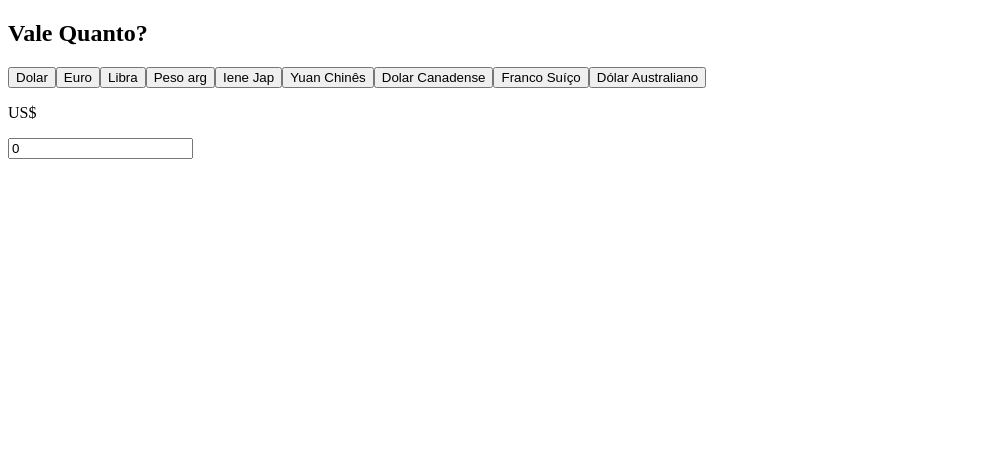
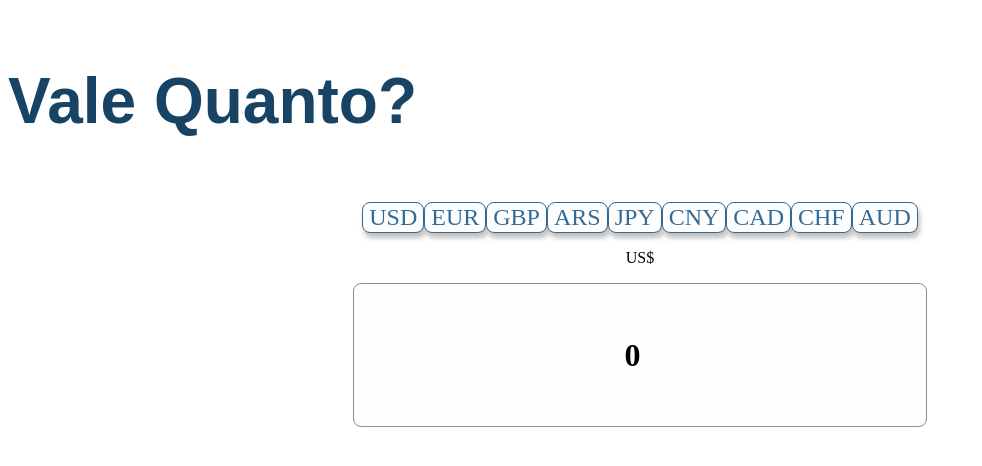
Before and after one commit to Cr00zz/projetowebmobile-mackcoinverte, a Next.js app: page /quantovale in a window 1280 px wide. Shown: the top 466 px of the page, without its empty margins (0-982 px from the left). Built offline with nearby package versions, Linux system fonts and the light colour scheme; no server answers.

Commit message:
correções no CSS da page quantovale

```diff
--- a/src/pages/quantovale/index.jsx
+++ b/src/pages/quantovale/index.jsx
@@ -1,5 +1,6 @@
 import React, { useEffect, useState } from "react";
 import "./style.css"
+import bigMac from "../../imgs/bigmac.png"
 
 export default function ValeQuanto() {
   const [coinSimbol, setCoinSimbol] = useState("US$");
@@ -28,28 +29,23 @@ export default function ValeQuanto() {
 
   return (
     <section>
-      <h1>Vale Quanto?</h1>
-      <button onClick={() => newCoin(coins?.USDBRL?.bid, "US$")}>Dolar</button>
-      <button onClick={() => newCoin(coins?.EURBRL?.bid, "€")}>Euro</button>
-      <button onClick={() => newCoin(coins?.GBPBRL?.bid, "£")}>Libra</button>
-      <button onClick={() => newCoin(coins?.ARSBRL?.bid, "$")}>Peso arg</button>
-      <button onClick={() => newCoin(coins?.JPYBRL?.bid, "J¥")}>
-        Iene Jap
-      </button>
-      <button onClick={() => newCoin(coins?.CNYBRL?.bid, "C¥")}>
-        Yuan Chinês
-      </button>
-      <button onClick={() => newCoin(coins?.CADBRL?.bid, "C$")}>
-        Dolar Canadense
-      </button>
-      <button onClick={() => newCoin(coins?.CHFBRL?.bid, "SFr")}>
-        Franco Suíço
-      </button>
-      <button onClick={() => newCoin(coins?.AUDBRL?.bid, "AU$")}>
-        Dólar Australiano
-      </button>
-      <p>{coinSimbol}</p>
-      <input
+      <section className="pageHeader">
+        <h1 className="titlepage">Vale Quanto?</h1>
+        <section className="buttonsrow">
+        <button onClick={() => newCoin(coins?.USDBRL?.bid, "US$")}>USD</button>
+            <button onClick={() => newCoin(coins?.EURBRL?.bid, "€")}>EUR</button>
+            <button onClick={() => newCoin(coins?.GBPBRL?.bid, "£")}>GBP</button>
+            <button onClick={() => newCoin(coins?.ARSBRL?.bid, "$")}>ARS</button>
+            <button onClick={() => newCoin(coins?.JPYBRL?.bid, "J¥")}>JPY</button>
+            <button onClick={() => newCoin(coins?.CNYBRL?.bid, "C¥")}>CNY</button>
+            <button onClick={() => newCoin(coins?.CADBRL?.bid, "C$")}>CAD</button>
+            <button onClick={() => newCoin(coins?.CHFBRL?.bid, "SFr")}>CHF</button>
+            <button onClick={() => newCoin(coins?.AUDBRL?.bid, "AU$")}>AUD</button>
+        </section>
+      </section>
+      <section className="quantovaleinput">
+        <p>{coinSimbol}</p>
+        <input
         type="number"
         value={value2}
         onChange={(e) => {
@@ -57,6 +53,7 @@ export default function ValeQuanto() {
           setValue1(e.target.value * coinConverted);
         }}
       />
+      </section>
       <section className="cards">
       {value1 >= 1.72 && (
         <div className="cell">
@@ -78,7 +75,7 @@ export default function ValeQuanto() {
       )}
       {value1 >= 26.9 && (
         <div className="cell">
-          <img src="https://assets.stickpng.com/images/5882482de81acb96424ffaac.png" />
+          <img src={bigMac} />
           <p>Esse valor é igual a {value1 / 26.9} Big macs</p>
         </div>
       )}
--- a/src/pages/quantovale/style.css
+++ b/src/pages/quantovale/style.css
@@ -2,14 +2,57 @@
     background-color: #ece2df;
   }
 
-  .pageValeQuanto h1 {
+  .titlepage{
     color: #174364;
-    font-family: Futura;
+    font-family: 'Futura', sans-serif;
     font-size: 64px;
     font-style: normal;
-    font-weight: 700;
+    font-weight: bold;
     line-height: normal;
   }
+
+  .buttonsrow{
+    display: flex;
+    justify-content: center;
+    align-items: center;
+  }
+
+  .buttonsrow>button{
+    border-radius: 8px;
+    border: 1px solid #326B97;
+    background: #FEFEFE;
+    box-shadow: 2px 5px 5px 0px rgba(0, 0, 0, 0.25);
+    color: #326B97;
+    font-family: 'Avenir Next';
+    font-size: 24px;
+    font-style: normal;
+    font-weight: 400;
+    line-height: normal;
+  }
+
+  .quantovaleinput{
+    display: flex;
+    justify-content: center;
+    align-items: center;
+    flex-direction: column;
+  }
+
+  .quantovaleinput>input{
+    width: 568px;
+    height: 140px;
+    flex-shrink: 0;
+    border-radius: 8px;
+    border: 1px solid #8E8E8E;
+    background: #FEFEFE;
+    text-align: center;
+    color: #000;
+    font-family: 'Avenir Next';
+    font-size: 32px;
+    font-style: normal;
+    font-weight: bold;
+    line-height: normal;
+  }
+
 
   .cell {
     margin: 16px;
```
Also changed, not shown: src/components/header.jsx (added, +14 -0 lines), src/pages/home/index.jsx (+2 -8 lines), src/imgs/bigmac.png (added).
